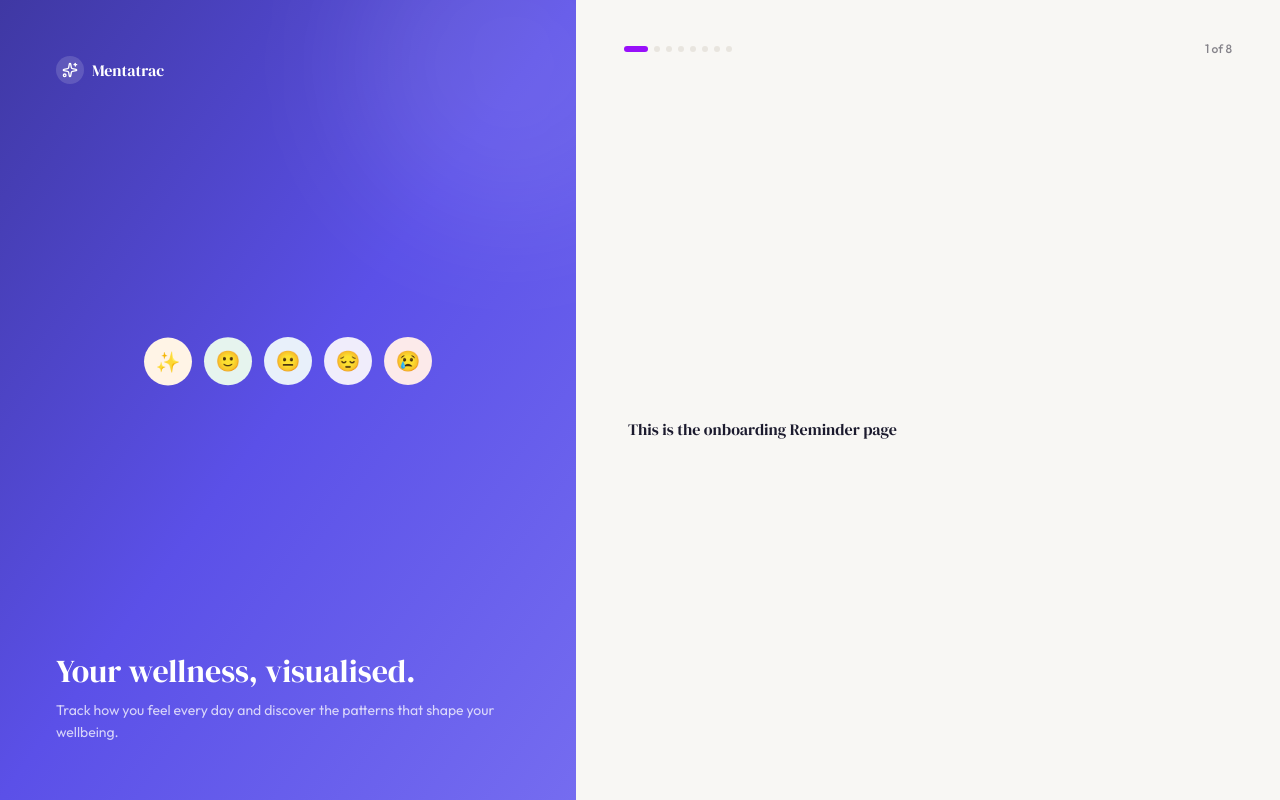
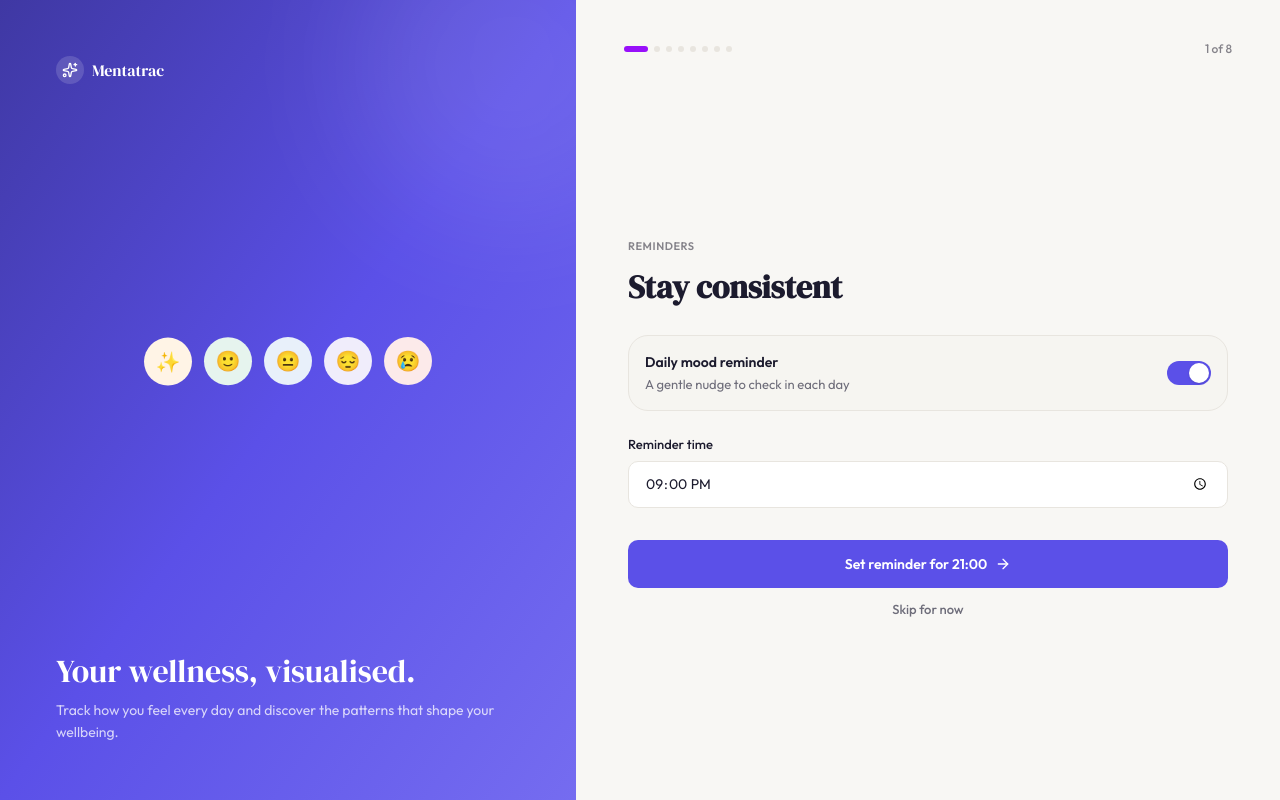
Before and after one commit to Roqeeb-dev/mentatrac, a Next.js app: page /onboarding/reminder in a window 1280 px wide. Built offline with nearby package versions, Linux system fonts and the light colour scheme.

Commit message:
[FEAT]: completed the ui of the onboarding pages

```diff
--- a/app/onboarding/goals/page.tsx
+++ b/app/onboarding/goals/page.tsx
@@ -30,8 +30,7 @@ export default function GoalsPage() {
 
   const handleNext = () => {
     if (selectedGoals.length === 0) return;
-    // Save goals state/mutation here if needed
-    router.push("/onboarding/reminders"); // Route to Step 7
+    router.push("/onboarding/reminder");
   };
 
   const hasSelection = selectedGoals.length > 0;
--- a/app/onboarding/reminder/page.tsx
+++ b/app/onboarding/reminder/page.tsx
@@ -1,7 +1,75 @@
+"use client";
+
+import { useState } from "react";
+import Link from "next/link";
+import { useRouter } from "next/navigation";
+import { ArrowRight } from "lucide-react";
+import { Input } from "@/components/ui/Input";
+import { Button } from "@/components/ui/Button";
+import { Switch } from "@/components/ui/Switch";
+
 export default function ReminderPage() {
+  const router = useRouter();
+
+  const [reminderEnabled, setReminderEnabled] = useState(true);
+  const [reminderTime, setReminderTime] = useState("21:00");
+
+  const handleNext = () => {
+    // Process reminder configuration state
+    router.push("/onboarding/complete"); // Route to Step 8
+  };
+
   return (
-    <section>
-      <h1>This is the onboarding Reminder page</h1>
-    </section>
+    <div className="flex flex-col gap-6">
+      {/* 1. Header Section */}
+      <div className="flex flex-col gap-2">
+        <p className="text-overline font-semibold uppercase tracking-wider text-text-tertiary">
+          Reminders
+        </p>
+        <h1 className="font-display text-display-lg font-bold text-text-primary">
+          Stay consistent
+        </h1>
+      </div>
+
+      {/* 2. Switch Toggle */}
+      <Switch
+        checked={reminderEnabled}
+        onCheckedChange={setReminderEnabled}
+        label="Daily mood reminder"
+        description="A gentle nudge to check in each day"
+      />
+
+      {/* 3. Time Picker Input */}
+      {reminderEnabled && (
+        <div className="flex flex-col gap-1.5 transition-all">
+          <Input
+            label="Reminder time"
+            type="time"
+            value={reminderTime}
+            onChange={(e) => setReminderTime(e.target.value)}
+          />
+        </div>
+      )}
+
+      {/* 4. Actions */}
+      <div className="flex flex-col gap-3 pt-2">
+        <Button
+          variant="primary"
+          size="lg"
+          fullWidth
+          onClick={handleNext}
+          rightIcon={<ArrowRight className="h-4 w-4" />}
+        >
+          {reminderEnabled ? `Set reminder for ${reminderTime}` : "Continue"}
+        </Button>
+
+        <Link
+          href="/onboarding/complete"
+          className="text-center text-body-sm font-medium text-text-secondary transition-colors hover:text-text-primary"
+        >
+          Skip for now
+        </Link>
+      </div>
+    </div>
   );
 }
--- /dev/null
+++ b/components/ui/Checkbox.tsx
@@ -0,0 +1,71 @@
+"use client";
+
+import { forwardRef, useId } from "react";
+import { Check } from "lucide-react";
+
+export interface CheckboxProps {
+  checked: boolean;
+  onCheckedChange: (checked: boolean) => void;
+  label?: string;
+  description?: string;
+  disabled?: boolean;
+  id?: string;
+}
+
+export const Checkbox = forwardRef<HTMLInputElement, CheckboxProps>(
+  ({ checked, onCheckedChange, label, description, disabled, id }, ref) => {
+    const generatedId = useId();
+    const checkboxId = id ?? generatedId;
+
+    return (
+      <label
+        htmlFor={checkboxId}
+        className={`flex items-start gap-3 rounded-xl border p-3.5 transition-colors ${
+          disabled ? "cursor-not-allowed opacity-50" : "cursor-pointer"
+        } ${
+          checked
+            ? "border-purple-700 bg-purple-50/50"
+            : "border-gray-200 bg-white hover:border-gray-300"
+        }`}
+      >
+        <div className="relative flex items-center pt-0.5">
+          <input
+            ref={ref}
+            id={checkboxId}
+            type="checkbox"
+            checked={checked}
+            disabled={disabled}
+            onChange={(e) => onCheckedChange(e.target.checked)}
+            className="peer sr-only"
+          />
+          <div
+            className={`flex h-5 w-5 items-center justify-center rounded-md border transition-all ${
+              checked
+                ? "border-purple-700 bg-purple-700 text-white"
+                : "border-gray-300 bg-white peer-focus-visible:ring-2 peer-focus-visible:ring-purple-700"
+            }`}
+          >
+            {checked && <Check className="h-3.5 w-3.5 stroke-[3]" />}
+          </div>
+        </div>
+
+        {(label || description) && (
+          <div className="flex flex-col gap-0.5">
+            {label && (
+              <span className="text-body-md font-semibold text-text-primary">
+                {label}
+              </span>
+            )}
+            {description && (
+              <span className="text-body-sm text-text-secondary">
+                {description}
+              </span>
+            )}
+          </div>
+        )}
+      </label>
+    );
+  },
+);
+
+Checkbox.displayName = "Checkbox";
--- /dev/null
+++ b/components/ui/Switch.tsx
@@ -0,0 +1,60 @@
+"use client";
+
+import { forwardRef, useId } from "react";
+
+export interface SwitchProps {
+  checked: boolean;
+  onCheckedChange: (checked: boolean) => void;
+  label?: string;
+  description?: string;
+  disabled?: boolean;
+  id?: string;
+}
+
+export const Switch = forwardRef<HTMLButtonElement, SwitchProps>(
+  ({ checked, onCheckedChange, label, description, disabled, id }, ref) => {
+    const generatedId = useId();
+    const switchId = id ?? generatedId;
+
+    return (
+      <div className="flex items-center justify-between rounded-xl border border-gray-200 bg-surface-2/40 p-4 transition-colors">
+        {(label || description) && (
+          <div className="flex flex-col gap-0.5">
+            {label && (
+              <label
+                htmlFor={switchId}
+                className="cursor-pointer text-body-md font-semibold text-text-primary"
+              >
+                {label}
+              </label>
+            )}
+            {description && (
+              <p className="text-body-sm text-text-secondary">{description}</p>
+            )}
+          </div>
+        )}
+
+        <button
+          ref={ref}
+          id={switchId}
+          type="button"
+          role="switch"
+          aria-checked={checked}
+          disabled={disabled}
+          onClick={() => onCheckedChange(!checked)}
+          className={`relative inline-flex h-6 w-11 shrink-0 cursor-pointer rounded-full border-2 border-transparent transition-colors duration-200 ease-in-out focus:outline-none focus-visible:ring-2 focus-visible:ring-purple-700 disabled:cursor-not-allowed disabled:opacity-50 ${
+            checked ? "bg-purple-700" : "bg-gray-300"
+          }`}
+        >
+          <span
+            className={`pointer-events-none inline-block h-5 w-5 transform rounded-full bg-white shadow-sm ring-0 transition duration-200 ease-in-out ${
+              checked ? "translate-x-5" : "translate-x-0"
+            }`}
+          />
+        </button>
+      </div>
+    );
+  },
+);
+
+Switch.displayName = "Switch";
```
